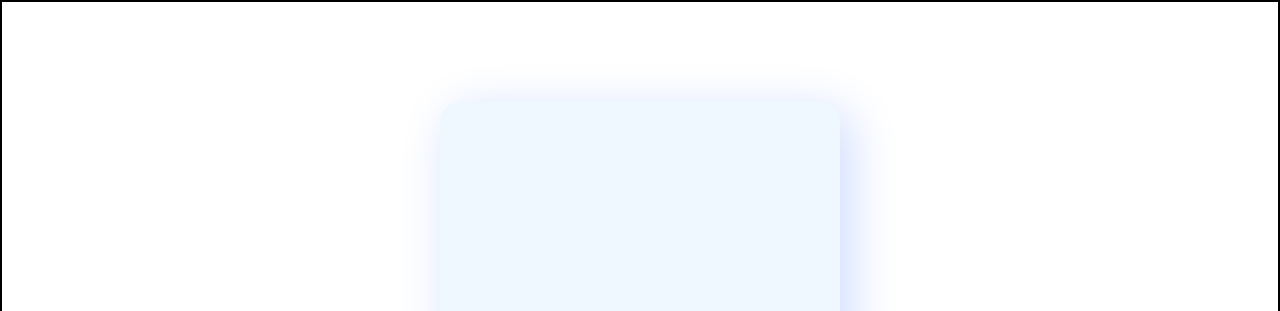
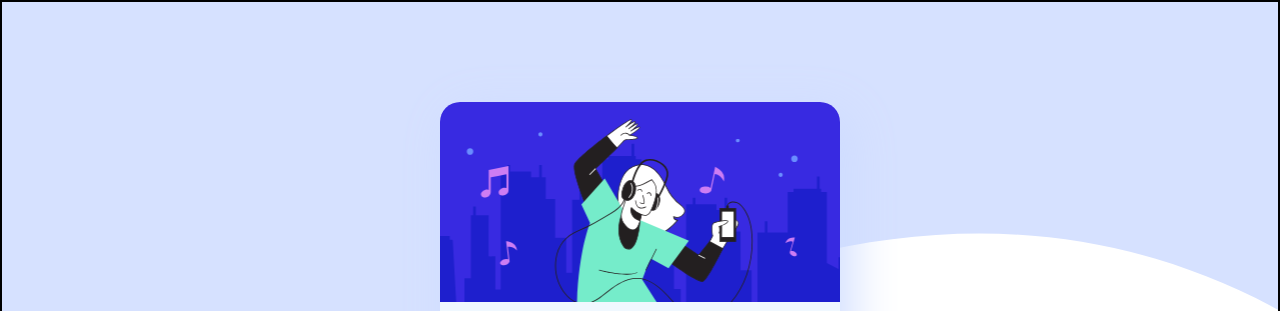
Before and after one commit to yashyadurai/Checkout-page, a plain HTML site: page index.html in a window 1280 px wide. Shown: the top 311 px of the page. Drawn offline with Linux system fonts and the light colour scheme; the site is published under a folder, as on GitHub Pages, so addresses that start at the root find nothing.

Commit message:
Update styles.css

```diff
--- a/styles.css
+++ b/styles.css
@@ -2,7 +2,7 @@
     box-sizing: content-box;
 }
 body {
-    background-image: url(/images/pattern-background-desktop.svg) ;
+    background-image: url(images/pattern-background-desktop.svg) ;
     background-repeat: no-repeat;
     background-size: contain;
     position: relative;
@@ -38,7 +38,7 @@ h1 {
 
 .sub-container-1 {
     border: solid 2px;
-    background: url(/images/illustration-hero.svg);
+    background: url(images/illustration-hero.svg);
     background-size: auto;
     background-repeat: no-repeat;
     background-position: center;
```
